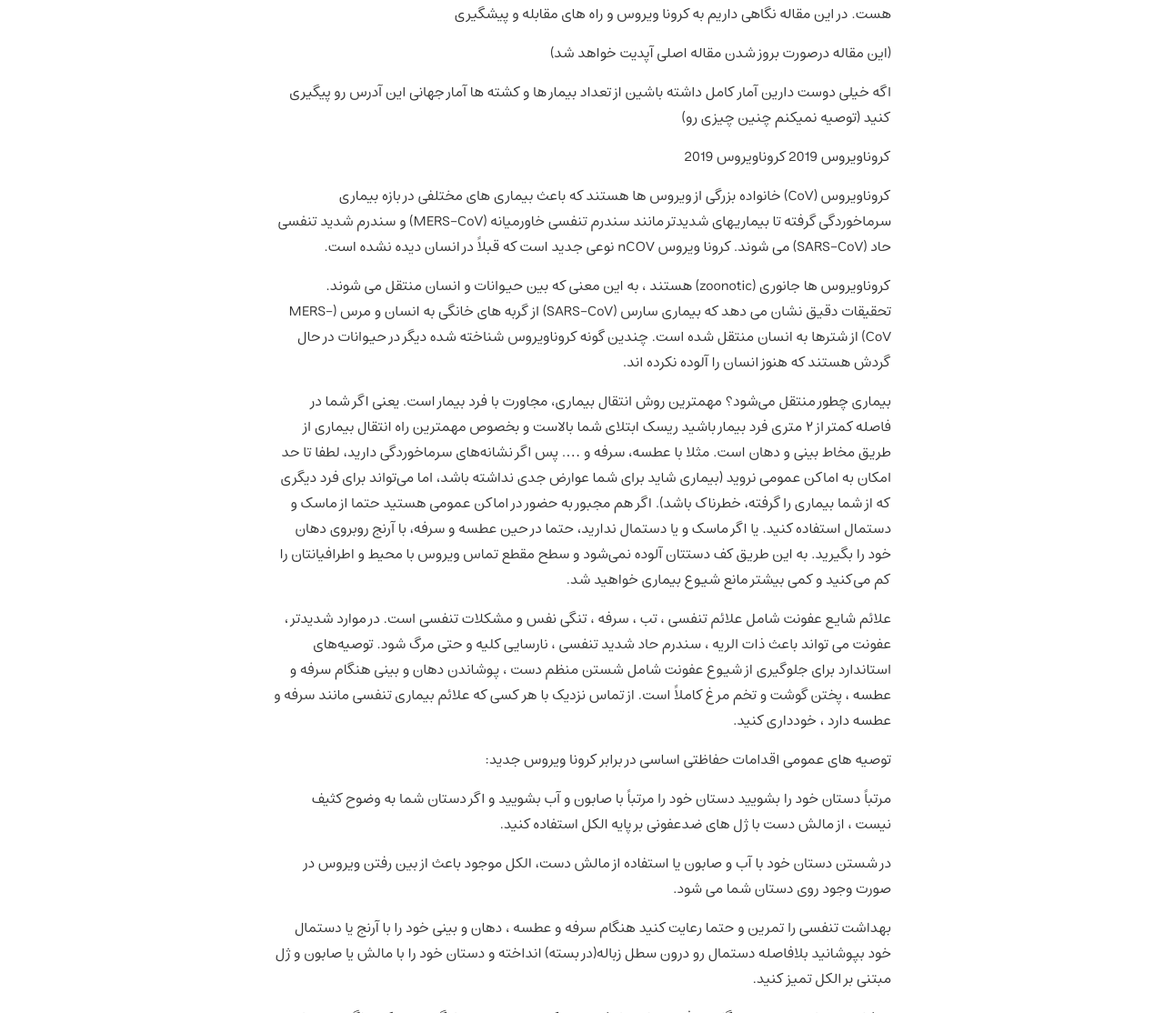
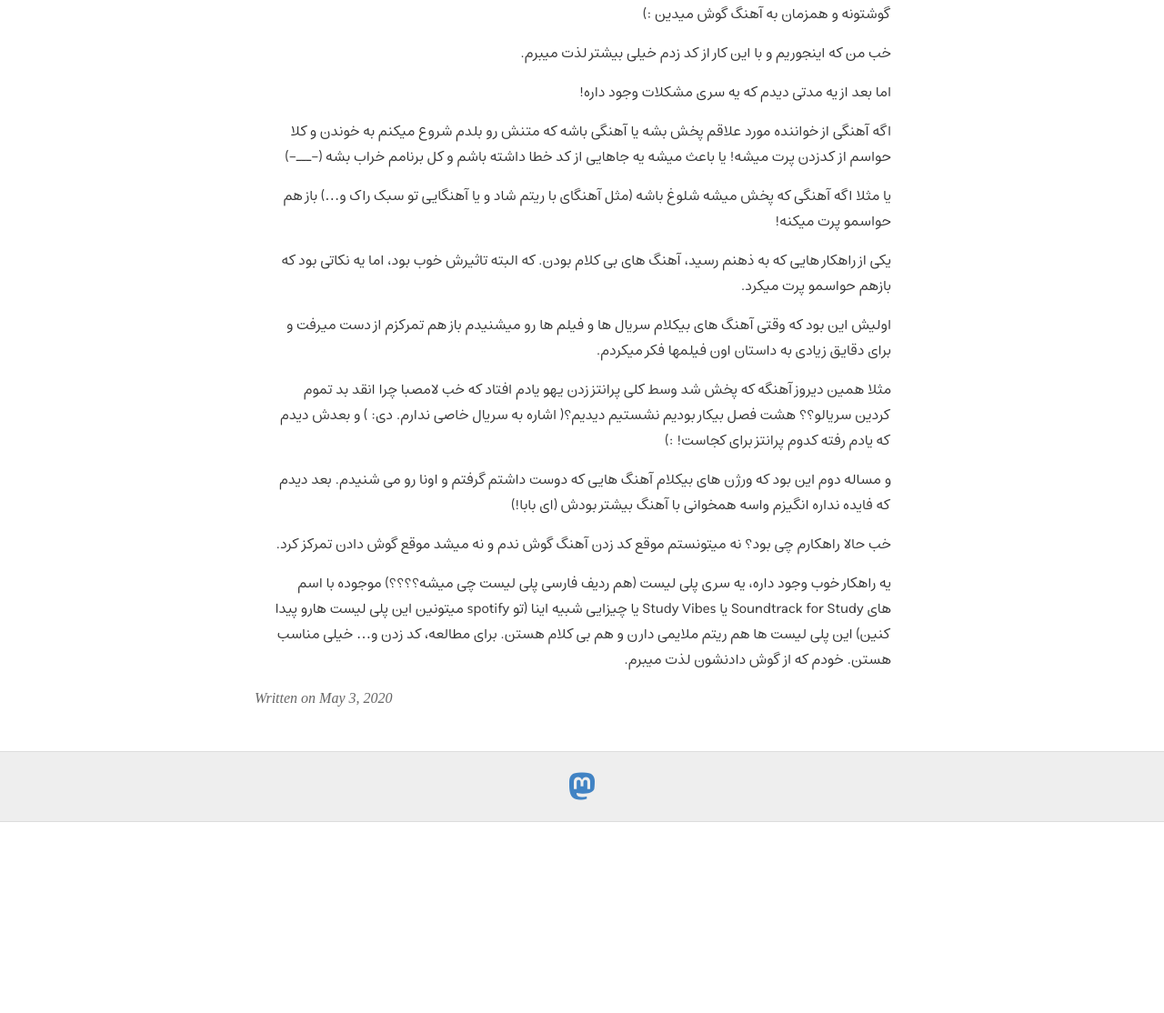
Before and after one commit to hosseinmh1/hosseinmh1.github.io, a Jekyll site: the page built from _posts/2020-5-3-musicandcoding.md, in a window 1280 px wide and 1400 px high, scrolled down 341 px. Shown: the part 286-1400 px from the top of the window at 91% size. Built offline with Jekyll 4.4.1, drawn with Linux system fonts in a browser that asks for light colours; nearby versions of some CDN libraries; after the commit the page ends 1531 px from its top, so only the background shows below that; some of the changed text lies outside the part shown.

Commit message:
Update 2020-5-3-musicandcoding.md

```diff
--- a/_posts/2020-5-3-musicandcoding.md
+++ b/_posts/2020-5-3-musicandcoding.md
@@ -1,47 +1,30 @@
 ---
 layout: post
-title: مطلب جدیدم :)
+title: موسیقی و کدنویسی!
 ---
 
-اومدم مطلب جدیدمو بصورت تستی بنویسم ببینم چی میشه :)
+تو این نوشته درباره تجربه خودم درباره گوش کردن به آهنگ درکنار کدنویسی میگم...
 
-![_config.yml](https://files.virgool.io/upload/users/45903/posts/uyz940hkbmkj/xrezs6s4zbr7.png)
+![_config.yml](https://files.virgool.io/upload/users/45903/posts/vajdctldlkju/liv9e8c1kwso.png)
 
-کروناویروس 2019 - COVID-19
-این مقاله ترجمه ای از مقاله رسمی سازمان جهانی سلامت و بهداشت WHO هست. در این مقاله نگاهی داریم به کرونا ویروس و راه های مقابله و پیشگیری
+احتمالا شما هم مثل من گاهی اوقات که دارین کدنویسی میکنین، کنارش هدفون یا هندزفری تون توی گوشتونه و همزمان به آهنگ گوش میدین :)
 
-(این مقاله درصورت بروز شدن مقاله اصلی آپدیت خواهد شد)
+خب من که اینجوریم و با این کار از کد زدم خیلی بیشتر لذت میبرم.
 
-اگه خیلی دوست دارین آمار کامل داشته باشین از تعداد بیمار ها و کشته ها آمار جهانی این آدرس رو پیگیری کنید (توصیه نمیکنم چنین چیزی رو)
+اما بعد از یه مدتی دیدم که یه سری مشکلات وجود داره!
 
-کروناویروس 2019
-کروناویروس 2019
+اگه آهنگی از خواننده مورد علاقم پخش بشه یا آهنگی باشه که متنش رو بلدم شروع میکنم به خوندن و کلا حواسم از کدزدن پرت میشه! یا باعث میشه یه جاهایی از کد خطا داشته باشم و کل برنامم خراب بشه (-___-)
 
+یا مثلا اگه آهنگی که پخش میشه شلوغ باشه (مثل آهنگای با ریتم شاد و یا آهنگایی تو سبک راک و...) باز هم حواسمو پرت میکنه!
 
-کروناویروس (CoV) خانواده بزرگی از ویروس ها هستند که باعث بیماری های مختلفی در بازه بیماری سرماخوردگی گرفته تا بیماریهای شدیدتر مانند سندرم تنفسی خاورمیانه (MERS-CoV) و سندرم شدید تنفسی حاد (SARS-CoV) می شوند. کرونا ویروس nCOV نوعی جدید است که قبلاً در انسان دیده نشده است.
+یکی از راهکار هایی که به ذهنم رسید، آهنگ های بی کلام بودن. که البته تاثیرش خوب بود، اما یه نکاتی بود که بازهم حواسمو پرت میکرد.
 
-کروناویروس ها جانوری (zoonotic) هستند ، به این معنی که بین حیوانات و انسان منتقل می شوند. تحقیقات دقیق نشان می دهد که بیماری سارس (SARS-CoV) از گربه های خانگی به انسان و مرس (MERS-CoV) از شترها به انسان منتقل شده است. چندین گونه کروناویروس شناخته شده دیگر در حیوانات در حال گردش هستند که هنوز انسان را آلوده نکرده اند.
+اولیش این بود که وقتی آهنگ های بیکلام سریال ها و فیلم ها رو میشنیدم باز هم تمرکزم از دست میرفت و برای دقایق زیادی به داستان اون فیلمها فکر میکردم.
 
-بیماری چطور منتقل می‌شود؟
-مهمترین روش انتقال بیماری، مجاورت با فرد بیمار است. یعنی اگر شما در فاصله کمتر از ۲ متری فرد بیمار باشید ریسک ابتلای شما بالاست و بخصوص مهمترین راه انتقال بیماری از طریق مخاط بینی و دهان است. مثلا با عطسه، سرفه و ….
-پس اگر نشانه‌های سرماخوردگی دارید، لطفا تا حد امکان به اماکن عمومی نروید (بیماری شاید برای شما عوارض جدی نداشته باشد، اما می‌تواند برای فرد دیگری که از شما بیماری را گرفته، خطرناک باشد). اگر هم مجبور به حضور در اماکن عمومی هستید حتما از ماسک و دستمال استفاده کنید. یا اگر ماسک و یا دستمال ندارید، حتما در حین عطسه و سرفه، با آرنج روبروی دهان خود را بگیرید. به این طریق کف دستتان آلوده نمی‌شود و سطح مقطع تماس ویروس با محیط و اطرافیانتان را کم می‌کنید و کمی بیشتر مانع شیوع بیماری خواهید شد.
+مثلا همین دیروز آهنگه که پخش شد وسط کلی پرانتز زدن یهو یادم افتاد که خب لامصبا چرا انقد بد تموم کردین سریالو؟؟ هشت فصل بیکار بودیم نشستیم دیدیم؟( اشاره به سریال خاصی ندارم. دی: ) و بعدش دیدم که یادم رفته کدوم پرانتز برای کجاست! :)
 
-علائم شایع عفونت شامل علائم تنفسی ، تب ، سرفه ، تنگی نفس و مشکلات تنفسی است. در موارد شدیدتر ، عفونت می تواند باعث ذات الریه ، سندرم حاد شدید تنفسی ، نارسایی کلیه و حتی مرگ شود.
-توصیه‌های استاندارد برای جلوگیری از شیوع عفونت شامل شستن منظم دست ، پوشاندن دهان و بینی هنگام سرفه و عطسه ، پختن گوشت و تخم مرغ کاملاً است. از تماس نزدیک با هر کسی که علائم بیماری تنفسی مانند سرفه و عطسه دارد ، خودداری کنید.
+و مساله دوم این بود که ورژن های بیکلام آهنگ هایی که دوست داشتم گرفتم و اونا رو می شنیدم. بعد دیدم که فایده نداره انگیزم واسه همخوانی با آهنگ بیشتر بودش (ای بابا!)
 
-توصیه های عمومی
-اقدامات حفاظتی اساسی در برابر کرونا ویروس جدید:
+خب حالا راهکارم چی بود؟ نه میتونستم موقع کد زدن آهنگ گوش ندم و نه میشد موقع گوش دادن تمرکز کرد.
 
-
-مرتباً دستان خود را بشویید
-دستان خود را مرتباً با صابون و آب بشویید و اگر دستان شما به وضوح کثیف نیست ، از مالش دست با ژل های ضدعفونی بر پایه الکل استفاده کنید.
-
-در شستن دستان خود با آب و صابون یا استفاده از مالش دست، الکل موجود باعث از بین رفتن ویروس در صورت وجود روی دستان شما می شود.
-
-بهداشت تنفسی را تمرین و حتما رعایت کنید
-هنگام سرفه و عطسه ، دهان و بینی خود را با آرنج یا دستمال خود بپوشانید بلافاصله دستمال رو درون سطل زباله(در بسته) انداخته و دستان خود را با مالش یا صابون و ژل مبتنی بر الکل تمیز کنید.
-
-پوشاندن دهان و بینی در هنگام سرفه و عطسه از شیوع میکروب و ویروس جلوگیری می کند. اگر به دستان خود عطسه کرده یا سرفه کنید ، ممکن است اشیاء یا افرادی را که لمس می کنید آلوده کنید.
-
-فاصله خود با دیگران را حفظ کنید
-فاصله خود با دیگران را حداقل یک متر (سه فوت) رعایت کن
+یه راهکار خوب وجود داره، یه سری پلی لیست (هم ردیف فارسی پلی لیست چی میشه؟؟؟؟) موجوده با اسم های Soundtrack for Study یا Study Vibes یا چیزایی شبیه اینا (تو spotify میتونین این پلی لیست هارو پیدا کنین) این پلی لیست ها هم ریتم ملایمی دارن و هم بی کلام هستن. برای مطالعه، کد زدن و... خیلی مناسب هستن. خودم که از گوش دادنشون لذت میبرم.
```
